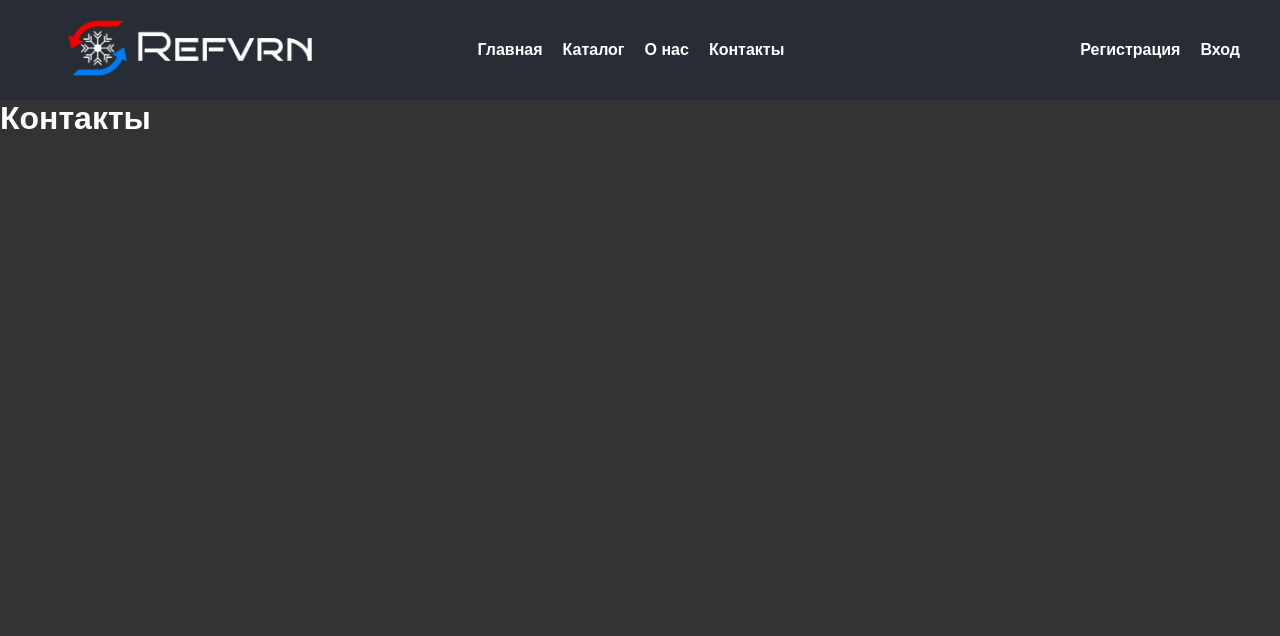
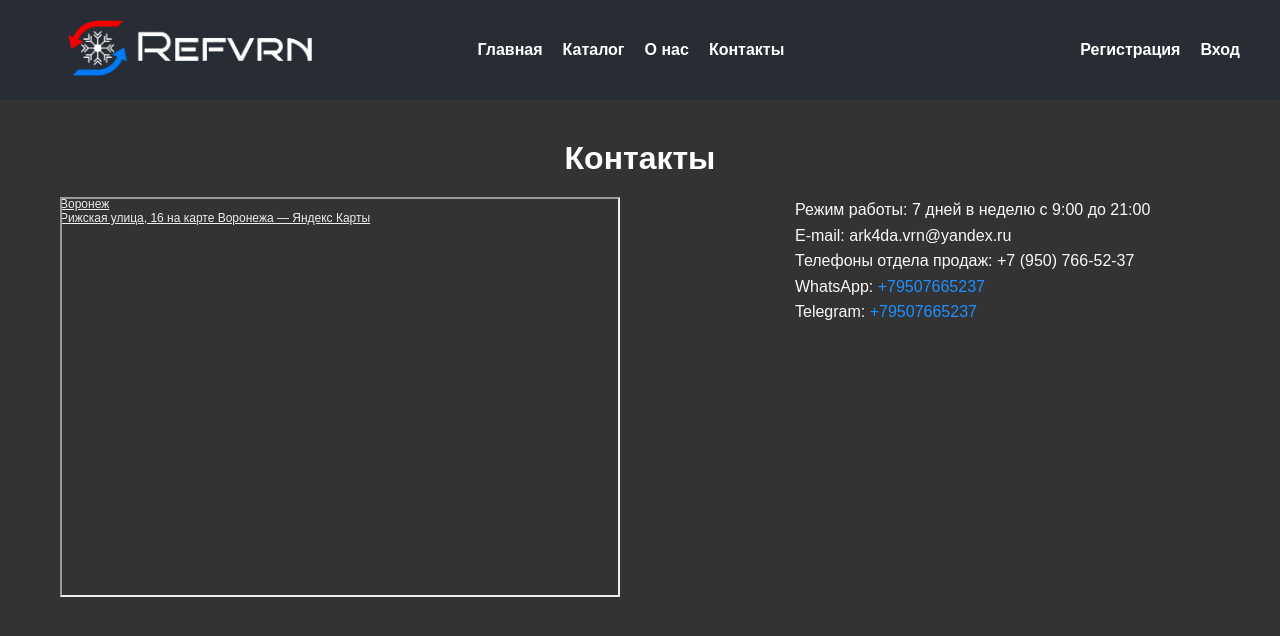
Before and after one commit to shisha-cpu/MERN-spare-parts-frontend, a React (Vite) app: page /contact in a window 1280 px wide. Shown: the top 636 px of the page. Built offline with nearby package versions, Linux system fonts and the light colour scheme.

Commit message:
dashboard 2.0

```diff
--- a/src/Components/Contact.jsx
+++ b/src/Components/Contact.jsx
@@ -1,7 +1,44 @@
-export default function Contact(){
-    return(
-        <div className="container">
-            <h1 style={{color: 'white'}}>Контакты </h1>
+import './contact.css';
+
+export default function Contact() {
+    return (
+        <div className="contact-container">
+            <h1 className="contact-title">Контакты</h1>
+            <div className="contact-content">
+                <div className="map-container">
+                    <div style={{ position: "relative", overflow: "hidden" }}>
+                        <a
+                            href="https://yandex.ru/maps/193/voronezh/?utm_medium=mapframe&utm_source=maps"
+                            style={{ color: "#eee", fontSize: "12px", position: "absolute", top: "0px" }}
+                        >
+                            Воронеж
+                        </a>
+                        <a
+                            href="https://yandex.ru/maps/193/voronezh/house/rizhskaya_ulitsa_16/Z0AYdA5gSEYAQFtrfXp3c3tiYA==/?ll=39.290136%2C51.662714&utm_medium=mapframe&utm_source=maps&z=17"
+                            style={{ color: "#eee", fontSize: "12px", position: "absolute", top: "14px" }}
+                        >
+                            Рижская улица, 16 на карте Воронежа — Яндекс Карты
+                        </a>
+                        <iframe
+                            src="https://yandex.ru/map-widget/v1/?ll=39.290136%2C51.662714&mode=whatshere&whatshere%5Bpoint%5D=39.290137%2C51.662714&whatshere%5Bzoom%5D=17&z=17"
+                            width="560"
+                            height="400"
+                            frameBorder="1"
+                            allowFullScreen
+                            style={{ position: "relative" }}
+                        ></iframe>
+                    </div>
+                </div>
+                <div className="contact-info">
+                    <p>
+                        Режим работы: 7 дней в неделю с 9:00 до 21:00<br/>
+                        E-mail: ark4da.vrn@yandex.ru<br/>
+                        Телефоны отдела продаж: +7 (950) 766-52-37<br/>
+                        WhatsApp: <a href="https://wa.me/+79507665237">+79507665237</a><br/>
+                        Telegram: <a href="https://t.me/+79507665237">+79507665237</a>
+                    </p>
+                </div>
+            </div>
         </div>
-    )
+    );
 }
--- a/src/Components/Dashboard.jsx
+++ b/src/Components/Dashboard.jsx
@@ -19,11 +19,12 @@ export default function Dashboard() {
 
     const handleOrder = async () => {
         const orderDetails = basket.map(item => ({
-            name: item.Наименование,
-            catalog: item.Каталог,
-            manufacturer: item.Производитель,
-            article: item.Артикул,
-            price: item.РОЗНИЦА,
+            name: item.product.Наименование,
+            catalog: item.product.Каталог,
+            manufacturer: item.product.Производитель,
+            article: item.product.Артикул,
+            price: item.product.РОЗНИЦА,
+            count : item.count
         }));
 
         const message = `
@@ -31,12 +32,12 @@ export default function Dashboard() {
           Телефон: ${user.userInfo.phone}
           Почта: ${user.userInfo.email}
           Товары:
-          ${orderDetails.map(item => `Наименование: ${item.name}, Каталог: ${item.catalog}, Производитель: ${item.manufacturer}, Артикул: ${item.article}, Цена: ${item.price}`).join('\n')}
+          ${orderDetails.map(item => `Наименование: ${item.name}, Каталог: ${item.catalog}, Производитель: ${item.manufacturer}, Артикул: ${item.article}, Цена: ${item.price}, Количество : ${item.count}`).join('\n')}
           Общая сумма: ${price}
         `;
 
+
         try {
-            // Замените `YOUR_BOT_TOKEN` и `YOUR_CHAT_ID` на ваши значения
             const botToken = '6905722948:AAFcLUxKVCJ1tIF03S8l2xLbjo50buyYYoU';
             const chatId = '1137493485';
             await axios.post(`https://api.telegram.org/bot${botToken}/sendMessage`, {
@@ -63,6 +64,7 @@ export default function Dashboard() {
             alert('Ошибка при удалении товара из корзины');
         }
     };
+    console.log(basket[0]);
 
 
     return (
@@ -77,14 +79,15 @@ export default function Dashboard() {
                             {index}
                             <div className="basket-content">
                                 <div className="basket-item-header">
-                                    <p>{item.Наименование}</p>
+                                    <p>{item.product.Наименование}</p>
                                 </div>
-                                <p>Каталог: {item.Каталог}</p>
-                                <p>Производитель: {item.Производитель}</p>
-                                <p>Артикул: {item.Артикул}</p>
+                                <p>Каталог: {item.product.Каталог}</p>
+                                <p>Производитель: {item.product.Производитель}</p>
+                                <p>Артикул: {item.product.Артикул}</p>
                                 {user.userInfo.wholesale && <p>Оптовая цена: {item.ОПТ}</p>}
-                                <p>Розничная цена: {item.РОЗНИЦА}</p>
-                                <div style={{ display: 'none' }}>{price += item.РОЗНИЦА}</div>
+                                <p>Розничная цена: {item.product.РОЗНИЦА}</p>
+                                <p>Количество : {item.count}</p>
+                                <div style={{ display: 'none' }}>{price += item.product.РОЗНИЦА}</div>
                             </div>
                             <button className="delete-button" onClick={() => handleDelete(index)}>Удалить</button>
                         </div>
--- a/src/Components/ImageGallery.jsx
+++ b/src/Components/ImageGallery.jsx
@@ -1,8 +1,7 @@
-// ImageGallery.js
 import React, { useState, useEffect } from 'react';
 import axios from 'axios';
 import './card.css';
-import { useSelector } from 'react-redux';
+import { useDispatch, useSelector } from 'react-redux';
 import Button from './elements/Button';
 
 const ImageGallery = () => {
@@ -23,7 +22,7 @@ const ImageGallery = () => {
   }, []);
 
   useEffect(() => {
-    axios.get('http://62.113.108.165:4444/data')
+    axios.get('http://62.113.108.165:4444/data/')
       .then(res => setData(res.data))
       .catch(err => console.log(err));
   }, []);
@@ -54,7 +53,12 @@ const ImageGallery = () => {
   };
 
   const handleSubmit = (item) => {
-    axios.post('http://62.113.108.165:4444/add-to-basket', { product: item, username: user.userInfo.username })
+    const count = parseInt(prompt('Введите количество '), 10);
+    if (isNaN(count) || count <= 0) {
+      alert('Введите корректное количество');
+      return;
+    }
+    axios.post('http://62.113.108.165:4444/add-to-basket', { product: item, username: user.userInfo.username , count })
       .then(res => console.log(res))
       .catch(err => console.log(err));
   };
@@ -74,6 +78,7 @@ const ImageGallery = () => {
         {filteredData.map((item, index) => (
           <div key={index} className="card">
             <div className="card_content">
+              <div className="img-flex">
                 <div className="card_margin">
                   <p className="card_title">{item.Наименование}</p>
                 </div>
@@ -82,7 +87,7 @@ const ImageGallery = () => {
                 {item.Количество > 5 ? <p>Осталось >5 шт.</p> : <p>Осталось: {item.Количество} шт.</p>}
                 <p>Артикул: {item.Артикул}</p>
                 {user.userInfo.wholesale ? <p>Оптовая цена: {item.ОПТ}</p> : ''}
-              <p>Розничная цена: {item.РОЗНИЦА} рублей </p>
+                <p>Цена: {item.РОЗНИЦА} рублей </p>
                 <div className="img-container">
                   <img
                     src={`/фото/${item.id}.jpg`}
@@ -90,7 +95,12 @@ const ImageGallery = () => {
                     onError={(e) => handleImageError(e, item.id)}
                   />
                 </div>
-              {user.userInfo.username ? <Button text='Добавить' func={() => handleSubmit(item)} /> : ''}
+              </div>
+              {user.userInfo.username && (
+                <div style={{ marginTop: 'auto' }}>
+                  <Button text='Добавить' func={() => handleSubmit(item)} />
+                </div>
+              )}
             </div>
           </div>
         ))}
@@ -99,4 +109,5 @@ const ImageGallery = () => {
   );
 };
 
+
 export default ImageGallery;
--- a/src/Components/card.css
+++ b/src/Components/card.css
@@ -21,7 +21,7 @@ body {
   overflow: hidden;
   display: flex;
   flex-direction: column;
-  align-items: center;
+  justify-content: space-between; /* Ensures the button is at the bottom */
 }
 
 .card:hover {
@@ -30,7 +30,12 @@ body {
 
 .card_content {
   padding: 20px;
+  flex-grow: 1; /* Makes the card content take up available space */
+  display: flex;
+  flex-direction: column;
+  justify-content: space-between;
 }
+
 
 .card_margin {
   margin-bottom: 10px;
--- /dev/null
+++ b/src/Components/contact.css
@@ -0,0 +1,47 @@
+.contact-title {
+    color: #ffffff;
+    text-align: center;
+    margin-bottom: 20px;
+    font-size: 2em;
+    font-weight: bold;
+}
+
+.contact-container {
+    padding: 20px;
+    max-width: 1200px;
+    margin: 0 auto;
+    background-color: #333;
+    color: #f9f9f9;
+    border-radius: 8px;
+    margin-top: 20px;
+}
+
+.contact-content {
+    display: flex;
+    justify-content: space-between;
+    gap: 20px;
+    flex-wrap: wrap;
+}
+
+.map-container {
+    flex: 1 1 60%;
+    min-width: 300px;
+}
+
+.contact-info {
+    flex: 1 1 35%;
+    min-width: 200px;
+}
+
+.contact-info p {
+    line-height: 1.6;
+}
+
+.contact-info a {
+    color: #1e90ff;
+    text-decoration: none;
+}
+
+.contact-info a:hover {
+    text-decoration: underline;
+}
```
Also changed, not shown: index.html (line endings or trailing spaces), 743 other files (tests, documents, lock files or other folders). Lines whose indentation alone changed are shown as unchanged.
